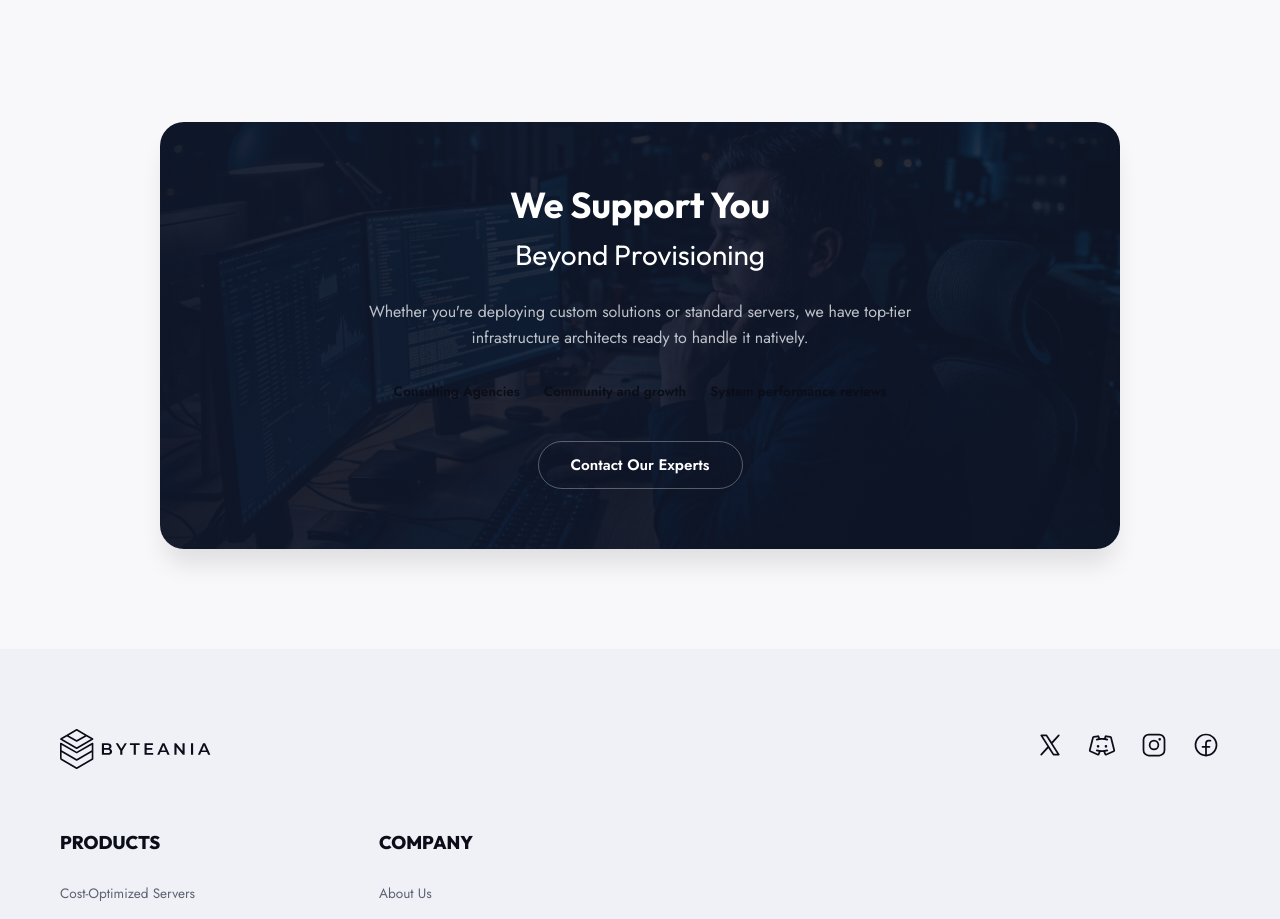
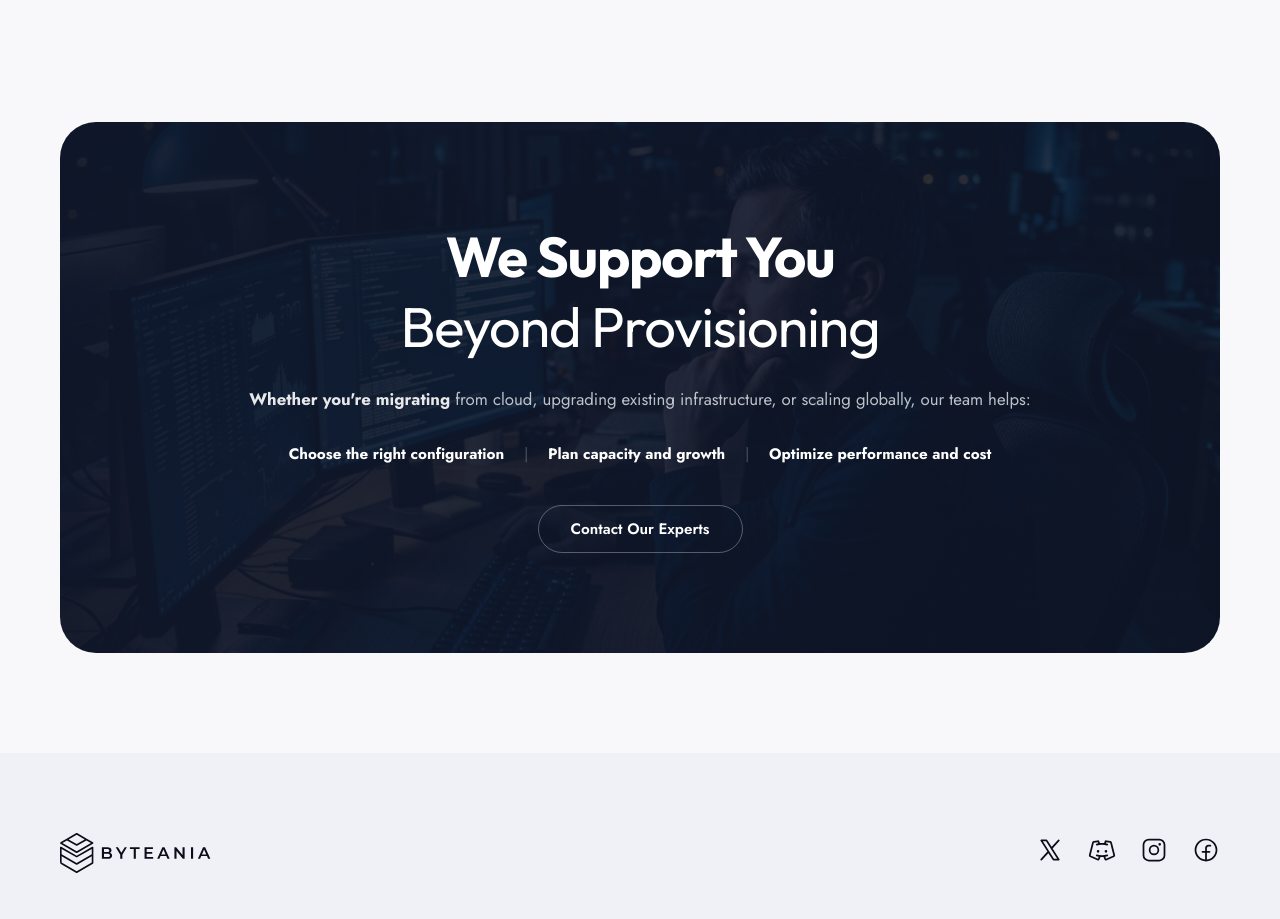
Before and after one commit to souiiii/Bytenia, a React (Vite) app: page /partnership-program in a window 1280 px wide. Shown: the part 2780-3699 px from the top of the page. Built offline with nearby package versions, Linux system fonts and the light colour scheme; what react-world-flags would draw is missing.

Commit message:
feat: add PartnerSupportBanner component for expert contact outreach

```diff
--- a/src/components/PartnerSupportBanner/PartnerSupportBanner.css
+++ b/src/components/PartnerSupportBanner/PartnerSupportBanner.css
@@ -4,26 +4,29 @@
 
 .support-banner-card {
   background-color: var(--bg-dark);
-  background-image: linear-gradient(to right, rgba(15, 23, 42, 0.95), rgba(15, 23, 42, 0.85)), url('../../assets/support_man_bg.png');
+  background-image:
+    linear-gradient(to right, rgba(15, 23, 42, 0.95), rgba(15, 23, 42, 0.85)),
+    url("../../assets/support_man_bg.png");
   background-size: cover;
   background-position: center;
-  border-radius: var(--border-radius-lg);
-  padding: 60px 40px;
+  border-radius: 36px;
+  padding: 100px 40px;
   text-align: center;
-  box-shadow: 0 20px 25px -5px rgba(0, 0, 0, 0.1);
+  box-shadow: none;
 }
 
 .support-title {
-  font-size: 2.25rem;
+  font-size: 3.5rem;
   margin-bottom: 24px;
-  line-height: 1.3;
+  line-height: 1.25;
+  letter-spacing: -0.02em;
 }
 
 .support-desc {
-  font-size: 1rem;
+  font-size: 1.05rem;
   line-height: 1.6;
   margin-bottom: 30px;
-  max-width: 600px;
+  max-width: 850px;
   margin-left: auto;
   margin-right: auto;
 }
@@ -31,15 +34,21 @@
 .support-inline-list {
   display: flex;
   justify-content: center;
-  gap: 24px;
+  gap: 20px;
   margin-bottom: 40px;
   flex-wrap: wrap;
+  align-items: center;
 }
 
 .support-inline-list span {
-  color: var(--text-white);
-  font-size: 0.85rem;
-  font-weight: 600;
+  color: #fff;
+  font-size: 0.95rem;
+  font-weight: 700;
+}
+
+.support-inline-list span.list-sep {
+  color: rgba(255, 255, 255, 0.4);
+  font-weight: 300;
 }
 
 @media (max-width: 768px) {
--- a/src/components/PartnerSupportBanner/PartnerSupportBanner.jsx
+++ b/src/components/PartnerSupportBanner/PartnerSupportBanner.jsx
@@ -4,21 +4,23 @@ import './PartnerSupportBanner.css';
 const PartnerSupportBanner = () => {
   return (
     <section className="partner-support-banner section">
-      <div className="container" style={{ maxWidth: '1000px' }}>
+      <div className="container">
         <div className="support-banner-card">
           <h2 className="support-title text-white">
             <strong>We Support You</strong><br/>
-            <span style={{ fontWeight: 300, fontSize: '1.75rem' }}>Beyond Provisioning</span>
+            <span style={{ fontWeight: 300 }}>Beyond Provisioning</span>
           </h2>
 
           <p className="support-desc text-white" style={{ opacity: 0.9 }}>
-            Whether you're deploying custom solutions or standard servers, we have top-tier infrastructure architects ready to handle it natively.
+            <strong>Whether you're migrating</strong> from cloud, upgrading existing infrastructure, or scaling globally, our team helps:
           </p>
 
           <div className="support-inline-list">
-            <span>Consulting Agencies</span>
-            <span>Community and growth</span>
-            <span>System performance reviews</span>
+            <span>Choose the right configuration</span>
+            <span className="list-sep">|</span>
+            <span>Plan capacity and growth</span>
+            <span className="list-sep">|</span>
+            <span>Optimize performance and cost</span>
           </div>
 
           <button className="btn-outline" style={{ borderColor: 'rgba(255,255,255,0.3)', color: '#fff', padding: '12px 32px' }}>
```
